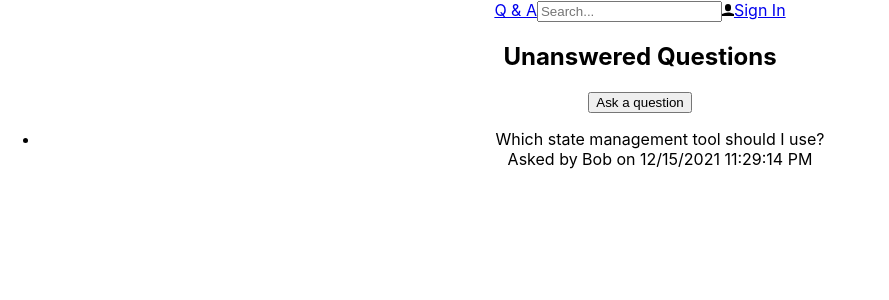
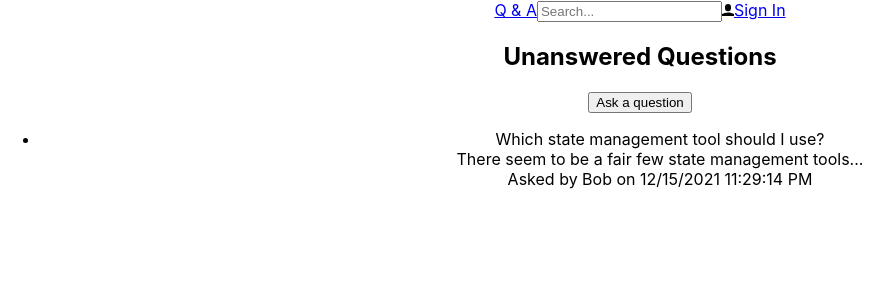
Before and after one commit to istewart22/QandA, a React (Create React App) app in the folder frontend/: page / in a window 1280 px wide. Shown: the top 300 px of the page, without its empty margins (0-889 px from the left). Built offline with nearby package versions, Linux system fonts and the light colour scheme.

Commit message:
Only show 50 chars of question

```diff
--- a/frontend/src/Question.tsx
+++ b/frontend/src/Question.tsx
@@ -3,11 +3,19 @@
 
 interface Props {
   data: QuestionData;
+  showContent?: boolean;
 }
 
-export const Question = ({ data }: Props) => (
+export const Question = ({ data, showContent = true }: Props) => (
   <div>
     <div>{data.title}</div>
+    {showContent && (
+      <div>
+        {data.content.length > 50
+          ? `${data.content.substring(0, 50)}...`
+          : data.content}
+      </div>
+    )}
     <div>{`Asked by ${
       data.userName
     } on ${data.created.toLocaleDateString()} ${data.created.toLocaleTimeString()}`}</div>
```
